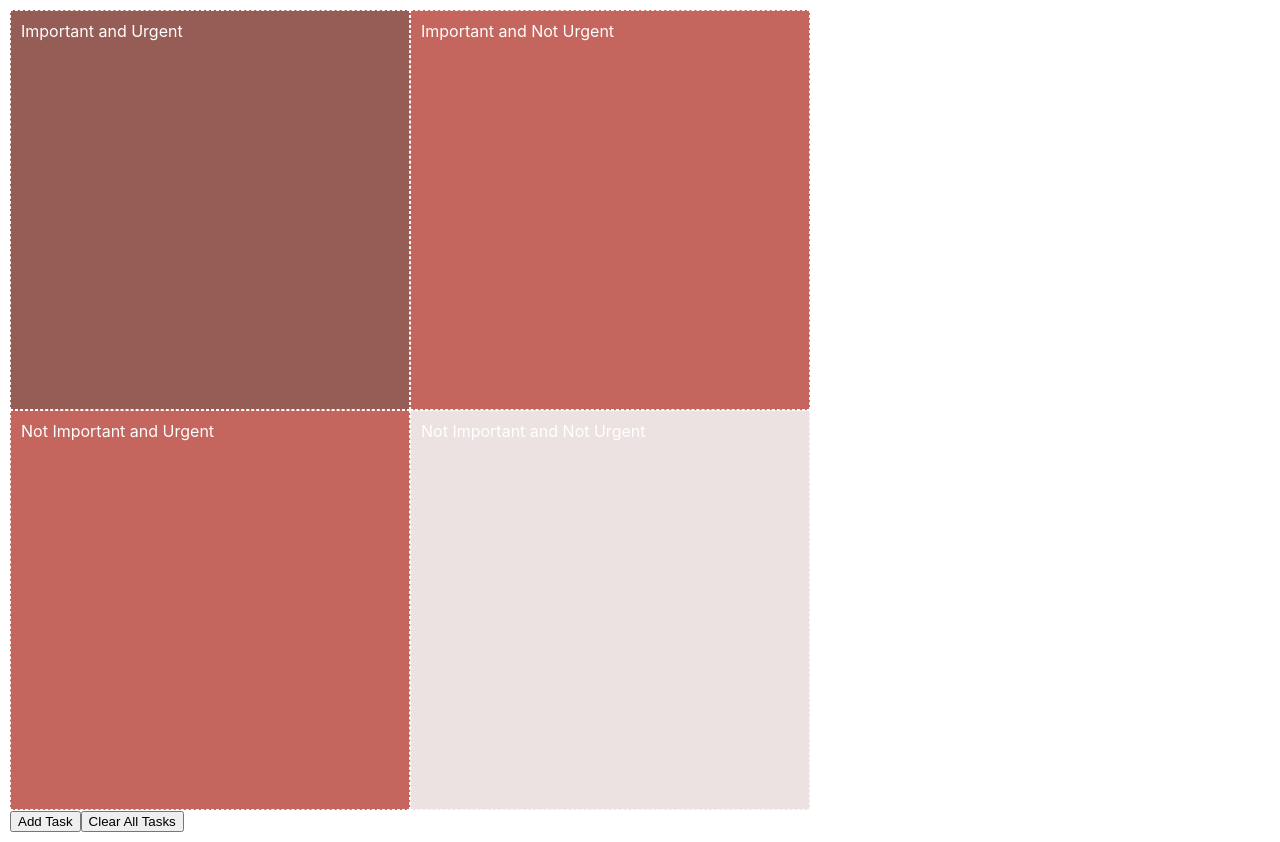
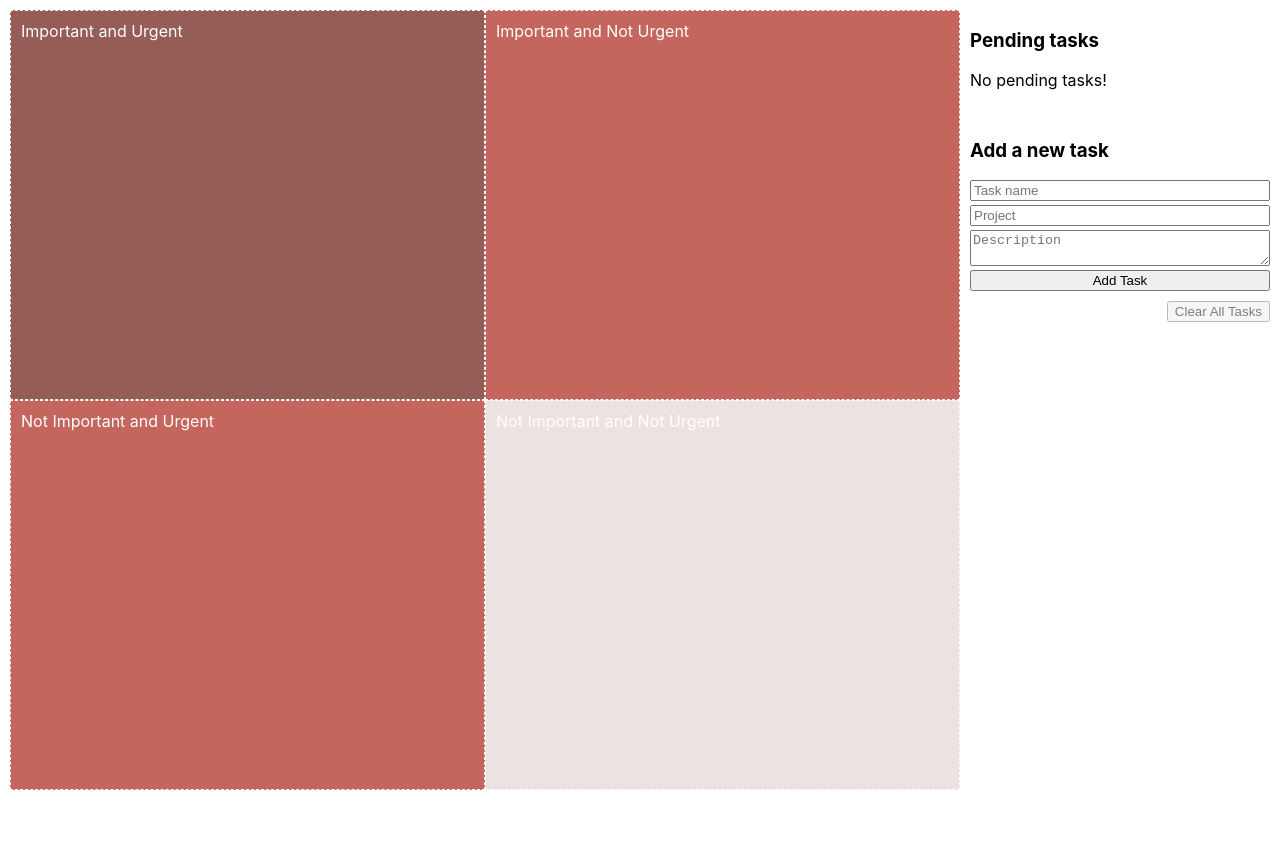
Before and after one commit to koirikivi/eisnhwr, a React (Create React App) app: page / in a window 1280 px wide. After the commit the page ends 800 px from the top, so only its background shows below. Built offline with nearby package versions, Linux system fonts and the light colour scheme.

Commit message:
New task form

```diff
--- a/public/index.html
+++ b/public/index.html
@@ -24,7 +24,7 @@
       work correctly both with client-side routing and a non-root public URL.
       Learn how to configure a non-root public URL by running `npm run build`.
     -->
-    <title>React App</title>
+    <title>Eisnhwr</title>
   </head>
   <body>
     <noscript>You need to enable JavaScript to run this app.</noscript>
--- a/src/App.css
+++ b/src/App.css
@@ -1,38 +1,17 @@
 .App {
+  min-height: 100vh;
+  box-sizing: border-box;
   padding: 10px;
+  display: grid;
+  grid-template-columns: 1fr 300px;
+  grid-template-areas: "matrix sidebar";
+  grid-gap: 10px;
 }
 
-.App-logo {
-  height: 40vmin;
-  pointer-events: none;
+.App .EisenhowerMatrix {
+  grid-area: matrix;
 }
 
-@media (prefers-reduced-motion: no-preference) {
-  .App-logo {
-    animation: App-logo-spin infinite 20s linear;
-  }
+.App .TaskSidebar {
+  grid-area: sidebar;
 }
-
-.App-header {
-  background-color: #282c34;
-  min-height: 100vh;
-  display: flex;
-  flex-direction: column;
-  align-items: center;
-  justify-content: center;
-  font-size: calc(10px + 2vmin);
-  color: white;
-}
-
-.App-link {
-  color: #61dafb;
-}
-
-@keyframes App-logo-spin {
-  from {
-    transform: rotate(0deg);
-  }
-  to {
-    transform: rotate(360deg);
-  }
-}
--- a/src/App.tsx
+++ b/src/App.tsx
@@ -1,11 +1,14 @@
 import React from 'react';
+import EisenhowerMatrix from './features/eisenhower/EisenhowerMatrix';
+import TaskSidebar from './features/eisenhower/TaskSidebar';
+
 import './App.css';
-import EisenhowerMatrix from './features/eisenhower/EisenhowerMatrix';
 
 function App() {
   return (
     <div className="App">
-      <EisenhowerMatrix />
+        <EisenhowerMatrix />
+        <TaskSidebar />
     </div>
   );
 }
--- a/src/features/eisenhower/DraggableTask.tsx
+++ b/src/features/eisenhower/DraggableTask.tsx
@@ -19,8 +19,6 @@ const DraggableTask = (props: DraggableTaskProps) => {
     }), [task]);
 
 
-    const leftPct = 1 - task.urgency;
-    const topPct = 1 - task.importance;
     return (
         <div
             ref={drag}
@@ -29,19 +27,14 @@ const DraggableTask = (props: DraggableTaskProps) => {
                 opacity: isDragging ? 0.0 : 1,
                 padding: '5px',
                 cursor: 'move',
-                // border: '1px solid black',
+                border: '1px solid black',
                 backgroundColor: 'white',
                 boxSizing: 'border-box',
-                // TODO: figure out issues with boxShadow and dragging
-                boxShadow: '0px 0px 10px 0px rgba(0,0,0,0.75)',
-                position: 'absolute',
-                // maxWidth: '20%',
-                // maxHeight: '20%',
-                transform: 'translate(-50%, -50%)',
-                left: `${leftPct * 100}%`,
-                top: `${topPct * 100}%`,
             }}
         >
+            {!!task.project && (
+                <strong>{task.project}:&nbsp;</strong>
+            )}
             {task.name}
         </div>
     )
--- a/src/features/eisenhower/EisenhowerMatrix.tsx
+++ b/src/features/eisenhower/EisenhowerMatrix.tsx
@@ -1,5 +1,5 @@
 import * as React from 'react';
-import { useTasks } from './hooks';
+import { useTaskActions, useNonPendingTasks } from './hooks';
 import { useDrop } from 'react-dnd';
 import {Task} from './types';
 import {useRef} from 'react';
@@ -39,9 +39,32 @@ export interface EisenhowerMatrixProps {
 }
 
 
+function renderTask(task: Task) {
+    const leftPct = 1 - task.urgency;
+    const topPct = 1 - task.importance;
+
+    return (
+        <div
+            key={task.id}
+            style={{
+                position: 'absolute',
+                maxWidth: '20%',
+                maxHeight: '20%',
+                transform: 'translate(-50%, -50%)',
+                left: `${leftPct * 100}%`,
+                top: `${topPct * 100}%`,
+                boxShadow: '0px 0px 10px 0px rgba(0,0,0,0.75)',
+            }}
+        >
+            <DraggableTask task={task} />
+        </div>
+    )
+}
+
 const EisenhowerMatrix = (props: EisenhowerMatrixProps) => {
     const containerRef = useRef<HTMLDivElement|null>(null);
-    const { tasks , addTask, updateTask, clearAllTasks } = useTasks();
+    const tasks = useNonPendingTasks();
+    const { addTask, updateTask, clearAllTasks } = useTaskActions();
 
     const [, dropTarget] = useDrop(() => ({
         accept: ItemTypes.TASK,
@@ -64,6 +87,7 @@ const EisenhowerMatrix = (props: EisenhowerMatrixProps) => {
             updateTask(item.id, {
                 importance,
                 urgency,
+                pending: false,
             });
         },
     }), [updateTask]);
@@ -75,12 +99,12 @@ const EisenhowerMatrix = (props: EisenhowerMatrixProps) => {
     }, [dropTarget]);
 
     return (
-        <div className="EisenhowerMatrix">
-            <div
+        <section
+            className="EisenhowerMatrix"
             ref={drop}
             style={{
-                    width: 800,
-                    height: 800,
+                width: '100%',
+                height: '100%',
                 // border: '1px solid black',
                 backgroundColor: 'white',
                 position: 'relative',
@@ -112,18 +136,10 @@ const EisenhowerMatrix = (props: EisenhowerMatrixProps) => {
                 left={0.5}
             />
             {tasks.map((task) => (
-                    <DraggableTask key={task.id} task={task} />
+                // <DraggableTask key={task.id} task={task} />
+                renderTask(task)
             ))}
-            </div>
-            <div>
-                <button onClick={() => addTask({})}>Add Task</button>
-                <button onClick={() => {
-                    if (window.confirm("Are you sure you want to clear all tasks?")) {
-                        clearAllTasks()
-                    }
-                }}>Clear All Tasks</button>
-            </div>
-        </div>
+        </section>
     );
 }
 
--- /dev/null
+++ b/src/features/eisenhower/NewTaskForm.tsx
@@ -0,0 +1,88 @@
+import * as React from 'react';
+import {useTaskActions} from './hooks';
+
+const initialNewTaskProps = {
+    name: '',
+    description: '',
+    project: '',
+};
+
+const NewTaskForm = () => {
+    const { addTask, clearAllTasks } = useTaskActions();
+
+    const [newTaskProps, setNewTaskProps] = React.useState(initialNewTaskProps);
+
+    const editHandler = React.useCallback(
+        (propName: string) => (e: React.ChangeEvent<any>) => {
+            setNewTaskProps((prev) => ({
+                ...prev,
+                [propName]: e.target.value,
+            }));
+        },
+        [setNewTaskProps],
+    );
+
+    const onSubmit = React.useCallback((e: any) => {
+        e.preventDefault();
+        if (!newTaskProps.name) {
+            alert('Name must be given');
+            return;
+        }
+        addTask(newTaskProps);
+        setNewTaskProps(initialNewTaskProps);
+    }, [newTaskProps, setNewTaskProps, addTask]);
+
+    return (
+        <section
+            className="NewTaskForm"
+        >
+            <h3>Add a new task</h3>
+
+            <form
+                onSubmit={onSubmit}
+                style={{
+                    display: 'flex',
+                    flexDirection: 'column',
+                    gap: '4px',
+                }}
+            >
+                <input
+                    autoComplete={'off'}
+                    placeholder={'Task name'}
+                    value={newTaskProps.name}
+                    onChange={editHandler('name')}
+                />
+                <input
+                    autoComplete={'off'}
+                    placeholder={'Project'}
+                    value={newTaskProps.project}
+                    onChange={editHandler('project')}
+                />
+                <textarea
+                    autoComplete={'off'}
+                    placeholder={'Description'}
+                    value={newTaskProps.description}
+                    onChange={editHandler('description')}
+                ></textarea>
+                <button onClick={onSubmit}>Add Task</button>
+            </form>
+
+
+            {/* Have this here for a lack of a better place */}
+            <button
+                style={{
+                    marginTop: '10px',
+                    float: 'right',
+                    opacity: 0.5,
+                }}
+                onClick={() => {
+                    if (window.confirm("Are you sure you want to clear all tasks?")) {
+                        clearAllTasks()
+                    }
+                }
+            }>Clear All Tasks</button>
+        </section>
+    );
+}
+
+export default NewTaskForm;
--- /dev/null
+++ b/src/features/eisenhower/PendingTasks.tsx
@@ -0,0 +1,40 @@
+import * as React from 'react';
+import DraggableTask from './DraggableTask';
+import {usePendingTasks, useTaskActions} from './hooks';
+import {useDrop} from 'react-dnd';
+import {ItemTypes} from './dnd';
+import {Task} from './types';
+
+const PendingTasks = () => {
+    const pendingTasks = usePendingTasks();
+    const { updateTask } = useTaskActions();
+
+    const [, dropTarget] = useDrop(() => ({
+        accept: ItemTypes.TASK,
+        drop: (item: Task, monitor) => {
+            updateTask(item.id, {
+                pending: true,
+            });
+        }
+    }), [updateTask]);
+
+    return (
+        <div
+            ref={dropTarget}
+            className="PendingTasks"
+            style={{
+                minHeight: '100px',
+            }}
+        >
+            <h3>Pending tasks</h3>
+            {pendingTasks.map((task) => (
+                <DraggableTask key={task.id} task={task} />
+            ))}
+            {pendingTasks.length === 0 && (
+                <div>No pending tasks!</div>
+            )}
+        </div>
+    );
+}
+
+export default PendingTasks;
--- /dev/null
+++ b/src/features/eisenhower/TaskSidebar.tsx
@@ -0,0 +1,21 @@
+import * as React from 'react';
+import PendingTasks from './PendingTasks';
+import NewTaskForm from './NewTaskForm';
+
+const TaskSidebar = () => {
+    return (
+        <aside
+            className="TaskSidebar"
+            style={{
+                display: 'flex',
+                flexDirection: 'column',
+                gap: '10px',
+            }}
+        >
+            <PendingTasks />
+            <NewTaskForm />
+        </aside>
+    );
+}
+
+export default TaskSidebar;
--- a/src/features/eisenhower/hooks.ts
+++ b/src/features/eisenhower/hooks.ts
@@ -4,10 +4,9 @@ import { atomWithStorage} from 'jotai/utils';
 import { Task } from './types';
 
 const tasksAtom = atomWithStorage<Task[]>('eisnhwr.tasks', []);
-const pendingTasksAtom = atom((get) => get(tasksAtom).filter((task) => task.pending));
 
-export function useTasks() {
-    const [tasks, setTasks] = useAtom(tasksAtom);
+export function useTaskActions() {
+    const [, setTasks] = useAtom(tasksAtom);
 
     const addTask = React.useCallback(
         (addedTask: Partial<Exclude<Task, 'id'>>) => {
@@ -55,10 +54,22 @@ export function useTasks() {
     }, [setTasks]);
 
     return {
-        tasks,
         addTask,
         removeTask,
         updateTask,
         clearAllTasks,
     }
 }
+
+const pendingTasksAtom = atom((get) => get(tasksAtom).filter((task) => task.pending));
+const nonPendingTasksAtom = atom((get) => get(tasksAtom).filter((task) => !task.pending));
+
+export const usePendingTasks = () => {
+    const [pendingTasks] = useAtom(pendingTasksAtom);
+    return pendingTasks;
+}
+
+export const useNonPendingTasks = () => {
+    const [tasks] = useAtom(nonPendingTasksAtom);
+    return tasks;
+}
--- a/src/features/eisenhower/types.ts
+++ b/src/features/eisenhower/types.ts
@@ -1,5 +1,6 @@
 export interface Task {
     id: number;
+    project?: string;
     name: string;
     description: string;
     urgency: number;
```
Lines whose indentation alone changed are shown as unchanged.
